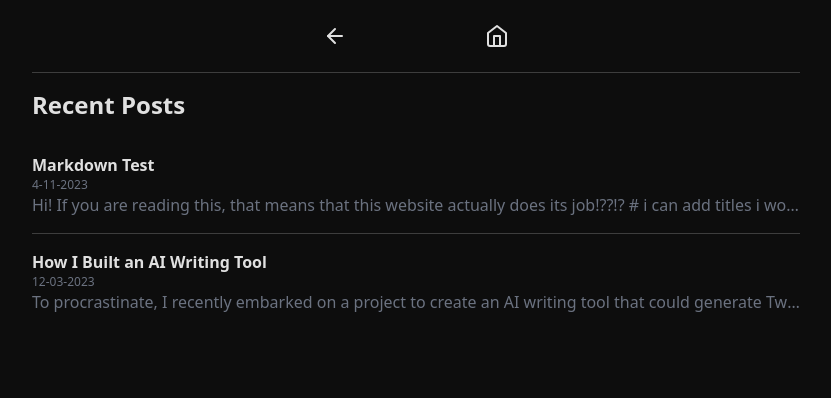
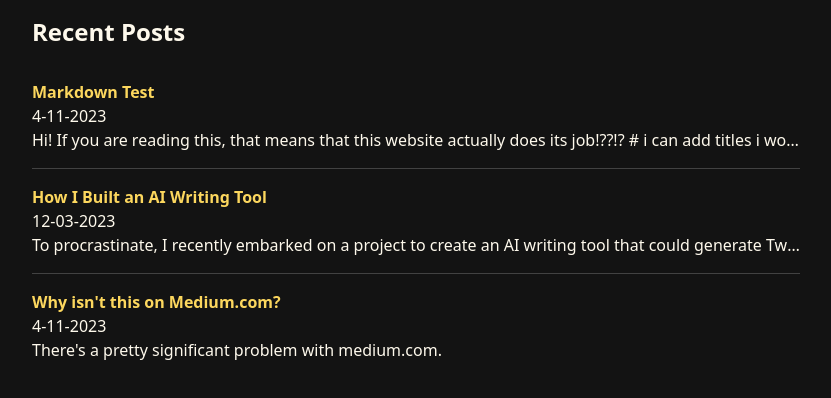
Before and after one commit to jtpotato/jtpotato.github.io, a Next.js app: page /posts in a window 1280 px wide. Shown: the top 398 px of the page, without its empty margins (224-1055 px from the left). Built offline with nearby package versions, Linux system fonts and the light colour scheme.

Commit message:
redesign again!

```diff
--- /dev/null
+++ b/posts/why-this-isnt-on-medium.md
@@ -0,0 +1,6 @@
+---
+title: Why isn't this on Medium.com?
+published: 4-11-2023
+edited: 4-11-2023
+---
+There's a pretty significant problem with medium.com.
--- a/src/app/globals.css
+++ b/src/app/globals.css
@@ -2,6 +2,6 @@
 @tailwind components;
 @tailwind utilities;
 
-* {
-  color: #e0e0e0;
+body {
+  @apply bg-background text-text
 }
--- a/src/app/layout.tsx
+++ b/src/app/layout.tsx
@@ -14,7 +14,7 @@ export default function RootLayout({
 }) {
   return (
     <html lang="en">
-      <body className='bg-black/95'>
+      <body>
         {children}
       </body>
     </html>
--- a/src/app/posts/Description.tsx
+++ b/src/app/posts/Description.tsx
@@ -10,7 +10,7 @@ function Description({children}: React.PropsWithChildren) {
         overflow: "hidden",
       }}
 
-      className="text-gray-500"
+      className=""
     >
         {children}
     </p>
--- a/src/app/posts/PostPreview.tsx
+++ b/src/app/posts/PostPreview.tsx
@@ -10,8 +10,8 @@ function PostPreview({ post }: PostPreviewProps) {
   return (
     <Link href={`/posts/${post.slug}`}>
       <div className="py-4">
-        <p className="font-bold">{post.title}</p>
-        <p className="text-xs text-gray-500">{post.published}</p>
+        <p className="font-bold text-accent">{post.title}</p>
+        <p className="">{post.published}</p>
         <Description>{post.content}</Description>
       </div>
     </Link>
--- a/src/app/posts/[slug]/markdown_styles.css
+++ b/src/app/posts/[slug]/markdown_styles.css
@@ -18,8 +18,8 @@
     @apply text-lg font-bold mt-4
 }
 
-.md > code {
-    @apply bg-neutral-800 font-mono
+.md > * > code {
+    @apply bg-secondary font-mono
 }
 
 .md > ul {
--- a/src/app/posts/[slug]/page.tsx
+++ b/src/app/posts/[slug]/page.tsx
@@ -1,12 +1,14 @@
 import GetPostFromSlug from "@/lib/PostFromSlug";
 import RemoteMdxPage from "./MDXRemote";
 import GetPosts from "@/lib/Posts";
-import "./markdown_styles.css"
+import "./markdown_styles.css";
+import Link from "next/link";
+import { ArrowLeft } from "lucide-react";
 
 export async function generateStaticParams() {
   const posts = GetPosts();
   return posts.map((post) => ({
-      slug: post.slug,
+    slug: post.slug,
   }));
 }
 
@@ -14,12 +16,22 @@ function PostPage({ params }: { params: { slug: string } }) {
   const post = GetPostFromSlug(params.slug);
   return (
     <>
-      <div className="flex justify-center">
+      <div className="flex justify-center p-4">
         <div className="max-w-2xl w-full p-4">
-          <h1 className="text-5xl font-bold mb-4">{post?.title}</h1>
-          <p className="text-gray-500 m-0">Published {post?.published}</p>
-          <p className="text-gray-500 m-0">Edited {post?.edited}</p>
-          <div className="h-[1px] bg-gray-500 my-4" />
+          <div className="mb-2">
+            <Link href={"/posts"}>
+              <div className="underline flex space-x-4 text-text/50">
+                <p>See other posts</p>
+              </div>
+            </Link>
+          </div>
+
+          <h1 className="text-6xl font-bold mb-4">{post?.title}</h1>
+          <div className="p-4 border-gray-500 border-y">
+            <p className="m-0 font-mono">Published: {post?.published}</p>
+            <p className="m-0 font-mono">Edited: {post?.edited}</p>
+          </div>
+
           <div className="md">
             <RemoteMdxPage contents={post!.content} />
           </div>
--- a/src/app/posts/layout.tsx
+++ /dev/null
@@ -1,12 +0,0 @@
-import Header from "../Header";
-
-function PostLayouts({ children }: { children: React.ReactNode }) {
-  return (
-    <>
-      <Header />
-      {children}
-    </>
-  );
-}
-
-export default PostLayouts;
--- a/tailwind.config.ts
+++ b/tailwind.config.ts
@@ -13,6 +13,14 @@ const config: Config = {
         'gradient-conic':
           'conic-gradient(from 180deg at 50% 50%, var(--tw-gradient-stops))',
       },
+      colors: {
+        'text': '#fef9ec',
+        'background': '#131313',
+        'primary': '#f7f5db',
+        'secondary': '#3d3d3d',
+        'accent': '#fcd75e',
+       },
+
     },
   },
   plugins: [],
```
Also changed, not shown: 1 other file (tests, documents, lock files or other folders).
